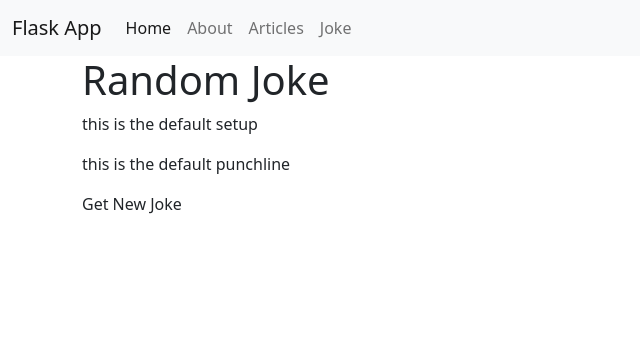
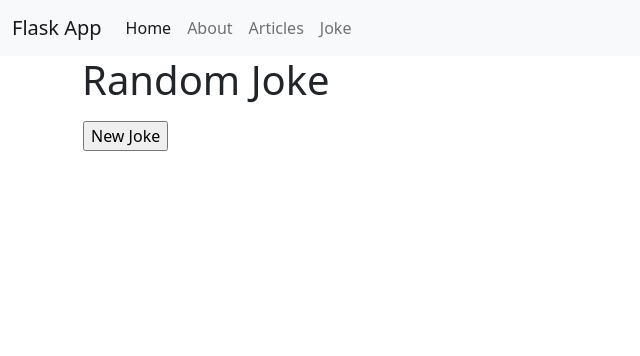
Before and after one commit to TrishZwei/PythonStuff, a Flask app: page /joke in a window 1280 px wide. Shown: the top 356 px of the page, without its empty margins (0-640 px from the left). Run offline with Flask 2, Linux system fonts and the light colour scheme; data that the repository does not hold is empty.

Commit message:
Update Joke UI

```diff
--- a/app.py
+++ b/app.py
@@ -3,6 +3,7 @@
 from flask import request
 import json
 from data import Articles
+import requests
 
 app = Flask(__name__)
 
@@ -28,25 +29,10 @@
 @app.route('/joke', methods=['GET', 'POST'])
 def joke():
 	#variables created as empty strings as we'll be getting back some string data from the url.
-	setup = 'this is the default setup'
-	punchline = 'this is the default punchline'
-	#values should be overwritten below:
-	if request.method == 'POST':
-		url = 'https://official-joke-api.appspot.com/jokes/programming/random'
-		resp = requests.get(url)
-		'''
-		#this is not working either
-		j_string = resp.json()
-		setup = j_string[0].setup
-		punchline = j_string[0].punchline
-		'''
-
-		'''
-		#is there more than one item? No... then why the loop?
-		for item in resp.json():
-			setup = item['setup']
-			punchline = item['punchline']
-		'''
+	url = 'https://official-joke-api.appspot.com/jokes/programming/random'
+	resp = requests.get(url)
+	setup = resp.json()[0]['setup']
+	punchline = resp.json()[0]['punchline']
 
 	return render_template('joke.html', setup = setup, punchline = punchline)
 
--- a/templates/joke.html
+++ b/templates/joke.html
@@ -4,6 +4,12 @@
 <h1>Random Joke</h1>
 <p class="setup">{{setup}}</p>
 <p class="punchline">{{punchline}}</p>
-<div class="new-joke buton">Get New Joke</div>
+<form method="POST" ID="myForm" action={{url_for('.joke')}} >
+    <table>
+        <tr>
+            <th><input type="submit" value="New Joke"></th>
+        </tr>
+    </table>
+</form>
 
 {% endblock %}
```
